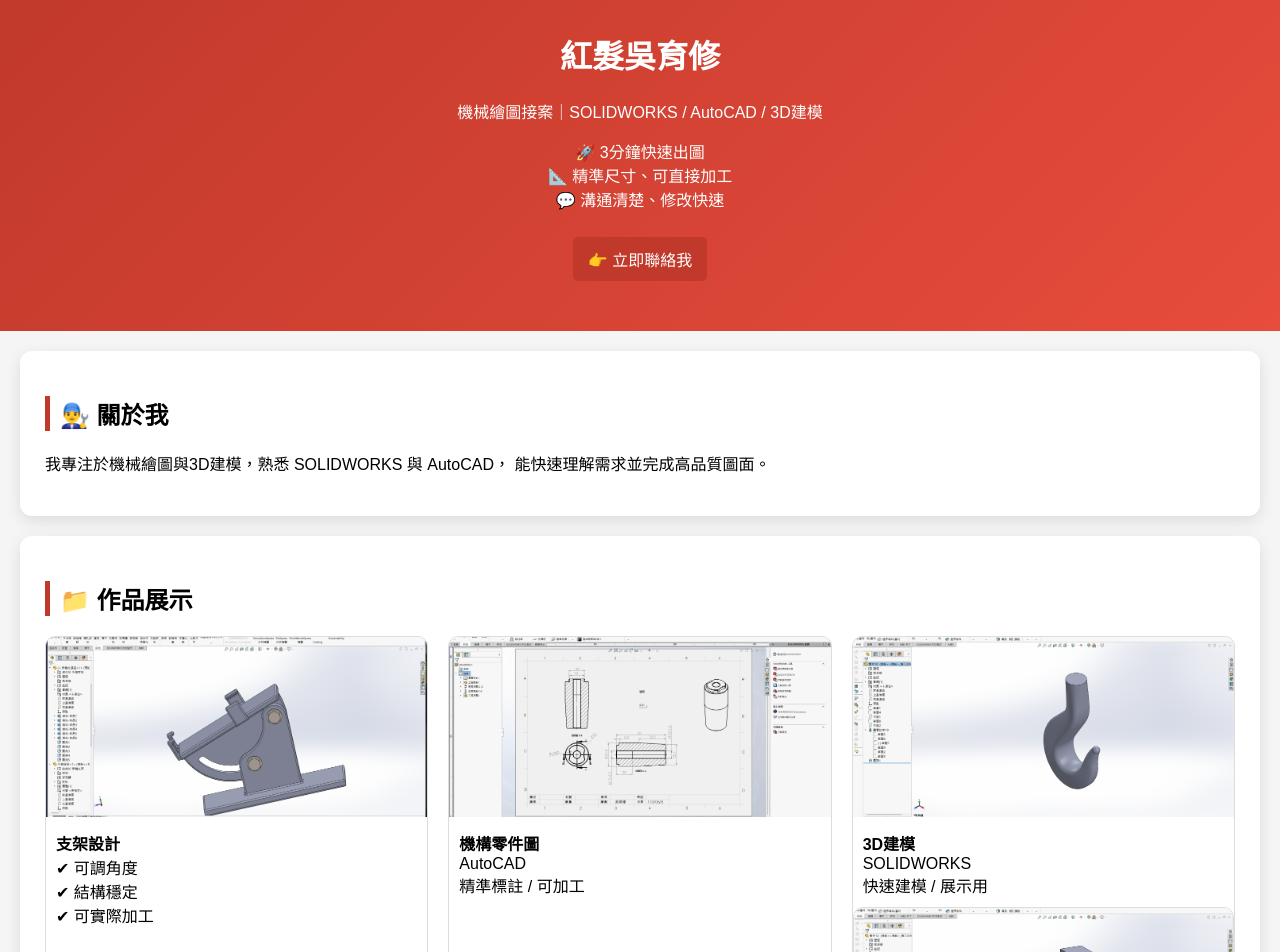
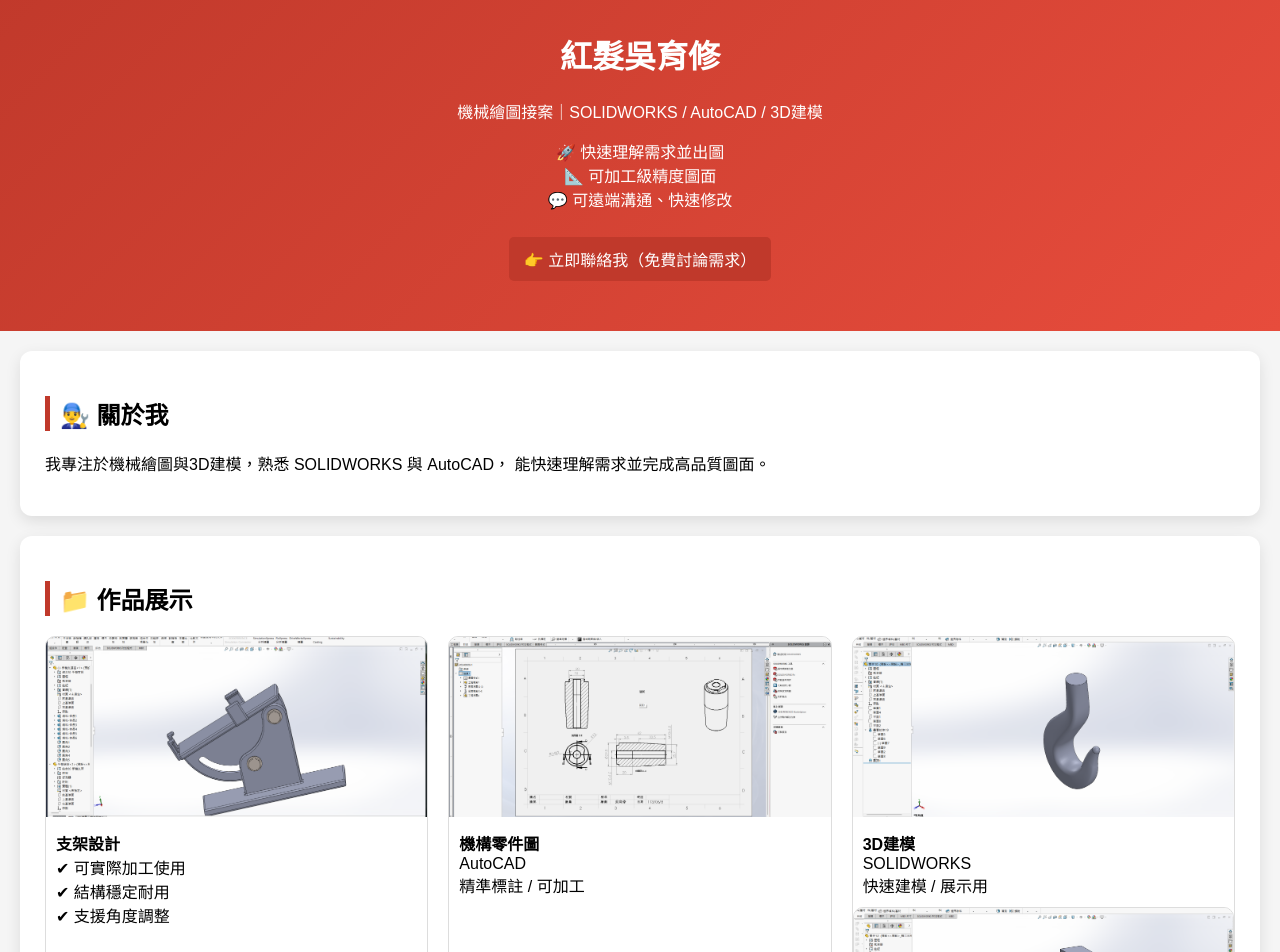
Before and after one commit to I100173216/0974102315, a plain HTML site: page index.html in a window 1280 px wide. Shown: the part 40-992 px from the top of the page. Drawn offline with Linux system fonts and the light colour scheme.

Commit message:
Add files via upload

```diff
--- a/index.html
+++ b/index.html
@@ -82,18 +82,18 @@
 <body>
 
 <header>
-  <h1>紅髮吳育修</h1>
+<h1>紅髮吳育修</h1>
 
 <p>機械繪圖接案｜SOLIDWORKS / AutoCAD / 3D建模</p>
 
 <p>
-🚀 3分鐘快速出圖<br>
-📐 精準尺寸、可直接加工<br>
-💬 溝通清楚、修改快速<br>
+🚀 快速理解需求並出圖<br>
+📐 可加工級精度圖面<br>
+💬 可遠端溝通、快速修改<br>
 </p>
 
-<a class="btn" href="mailto:i10017321612371001@gmail.com">
-👉 立即聯絡我
+<a href="mailto:i10017321612371001@gmail.com" class="btn">
+👉 立即聯絡我（免費討論需求）
 </a>
 </header>
 
@@ -113,10 +113,10 @@
     <div class="card">
       <img src="https://raw.githubusercontent.com/I100173216/0974102315/main/螢幕擷取畫面%202026-03-17%20162229.png">
       <div class="card-content">
-       <strong>支架設計</strong><br>
-✔ 可調角度<br>
-✔ 結構穩定<br>
-✔ 可實際加工
+      <strong>支架設計</strong><br>
+✔ 可實際加工使用<br>
+✔ 結構穩定耐用<br>
+✔ 支援角度調整
       </div>
     </div>
 
@@ -159,6 +159,9 @@
         <strong>3D建模</strong><br>
         SOLIDWORKS<br>
         快速建模 / 展示用
+<p>
+📌 已完成多項機械繪圖與3D建模練習作品，可快速配合需求修改。
+</p>
       </div>
 
     </div>
```
